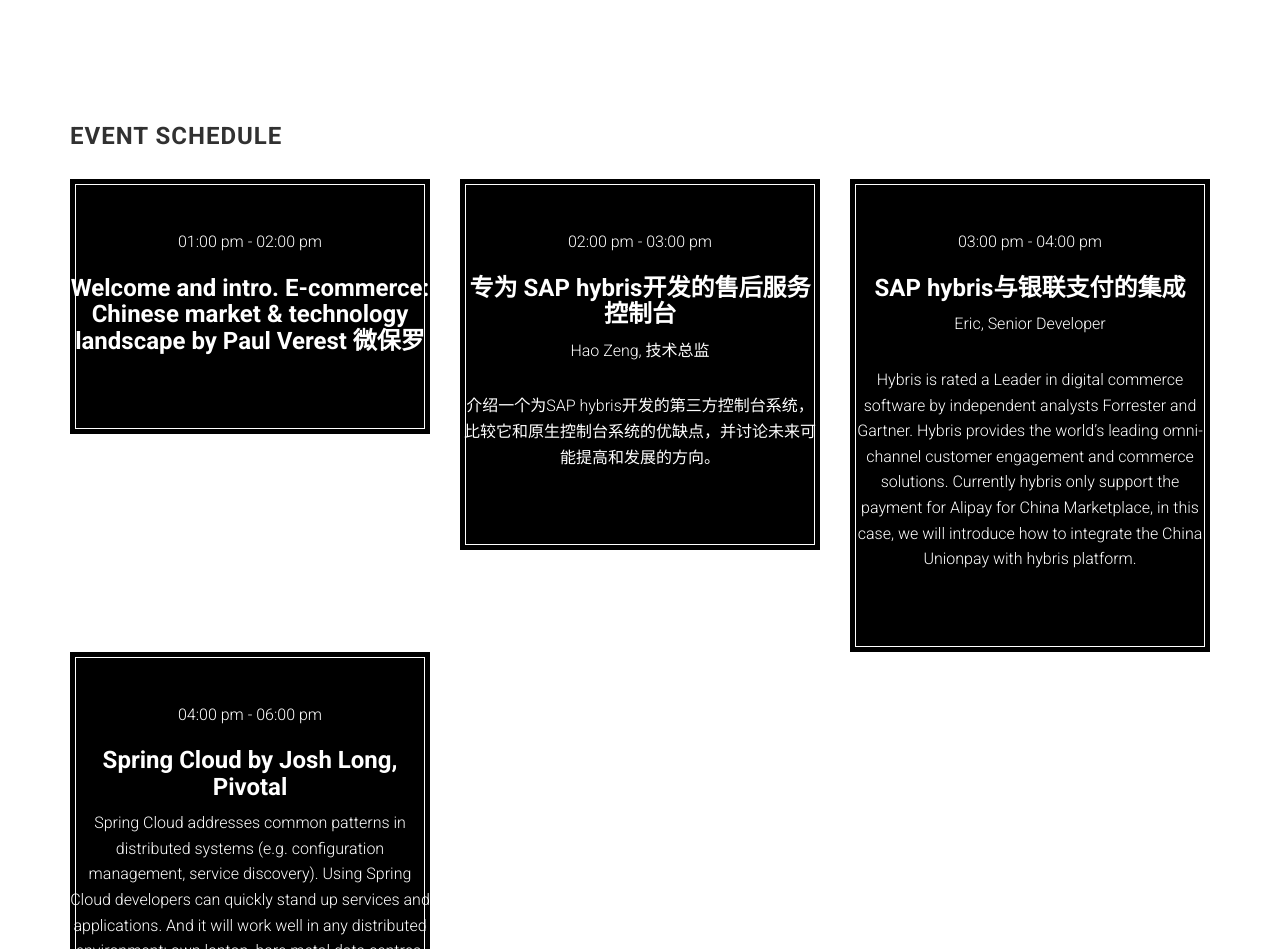
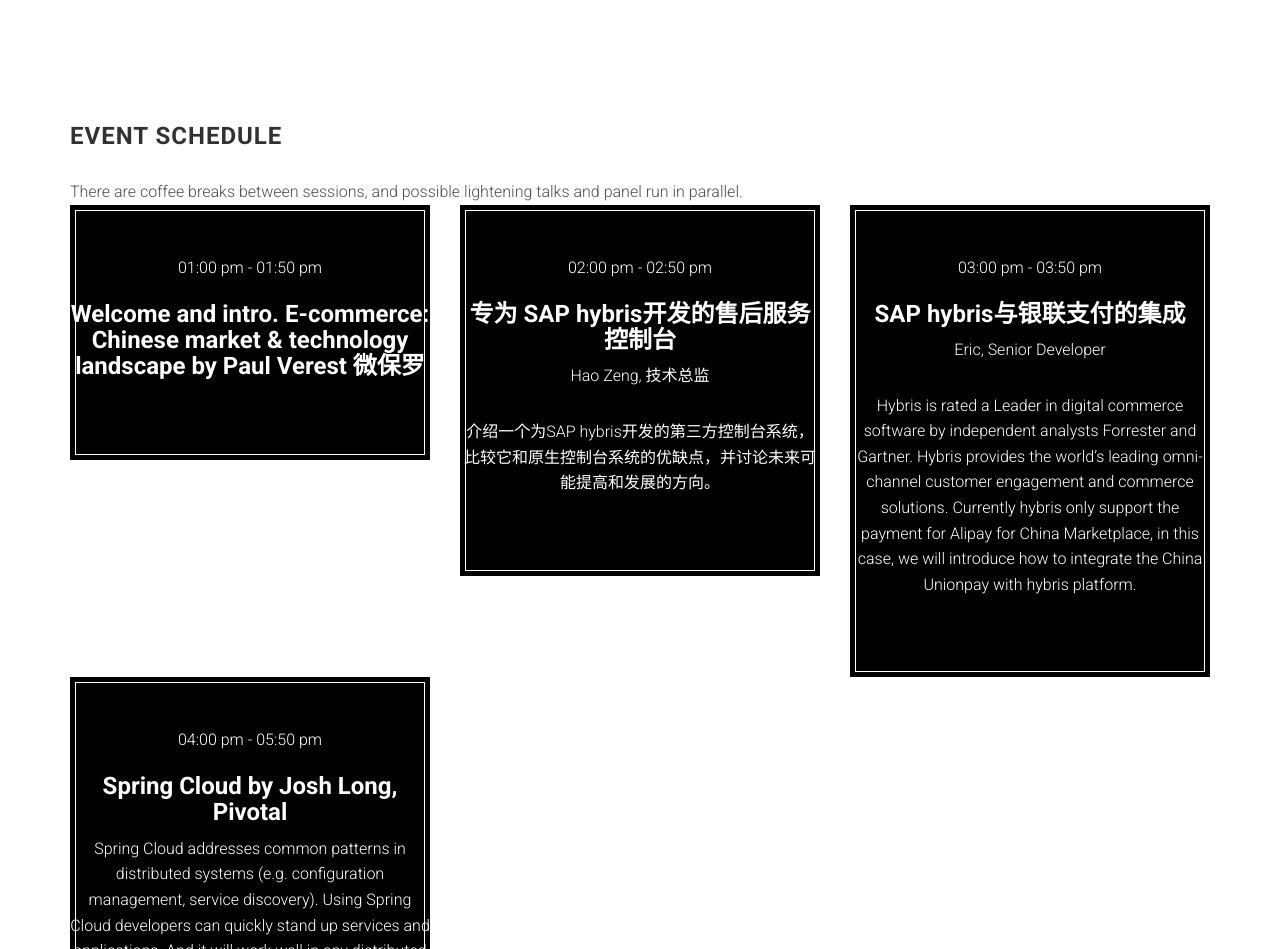
Before and after one commit to szjug/conference, a website: page index.html in a window 1280 px wide. Shown: the part 3120-4069 px from the top of the page. Drawn offline with Linux system fonts and the light colour scheme; a script that the page names is missing; files whose address does not match are found by name.

Commit message:
coffee breaks

```diff
--- a/index.html
+++ b/index.html
@@ -321,13 +321,15 @@
             <div class="row">
                 <div class="col-md-12">
                     <h3 class="section-title">Event Schedule</h3>
+                    There are coffee breaks between sessions, and possible lightening talks and panel
+                    run in parallel.
                 </div>
             </div>
             <div class="row">
                 <div class="col-md-4 col-sm-6">
                     <div class="schedule-box">
                         <div class="time">
-                            <time datetime="13:00">01:00 pm</time> - <time datetime="14:00">02:00 pm</time>
+                            <time datetime="13:00">01:00 pm</time> - <time datetime="13:50">01:50 pm</time>
                         </div>
                         <h3>Welcome and intro. E-commerce: Chinese market & technology landscape
                         by Paul Verest 微保罗</h3>
@@ -337,7 +339,7 @@
                 <div class="col-md-4 col-sm-6">
                     <div class="schedule-box">
                         <div class="time">
-                            <time datetime="14:00">02:00 pm</time> - <time datetime="15:00">03:00 pm</time>
+                            <time datetime="14:00">02:00 pm</time> - <time datetime="14:50">02:50 pm</time>
                         </div>
                         <h3>专为 SAP hybris开发的售后服务控制台</h3>
                         <p>Hao Zeng, 技术总监</p>
@@ -348,7 +350,7 @@
                 <div class="col-md-4 col-sm-6">
                     <div class="schedule-box">
                         <div class="time">
-                            <time datetime="15:00">03:00 pm</time> - <time datetime="16:00">04:00 pm</time>
+                            <time datetime="15:00">03:00 pm</time> - <time datetime="15:50">03:50 pm</time>
                         </div>
                         <h3>SAP hybris与银联支付的集成</h3>
                         <p>Eric, Senior Developer</p>
@@ -361,7 +363,7 @@
                 <div class="col-md-4 col-sm-6">
                     <div class="schedule-box">
                         <div class="time">
-                            <time datetime="16:00">04:00 pm</time> - <time datetime="18:00">06:00 pm</time>
+                            <time datetime="16:00">04:00 pm</time> - <time datetime="17:50">05:50 pm</time>
                         </div>
                         <h3>Spring Cloud by Josh Long, Pivotal</h3>
                         <p>Spring Cloud
```
